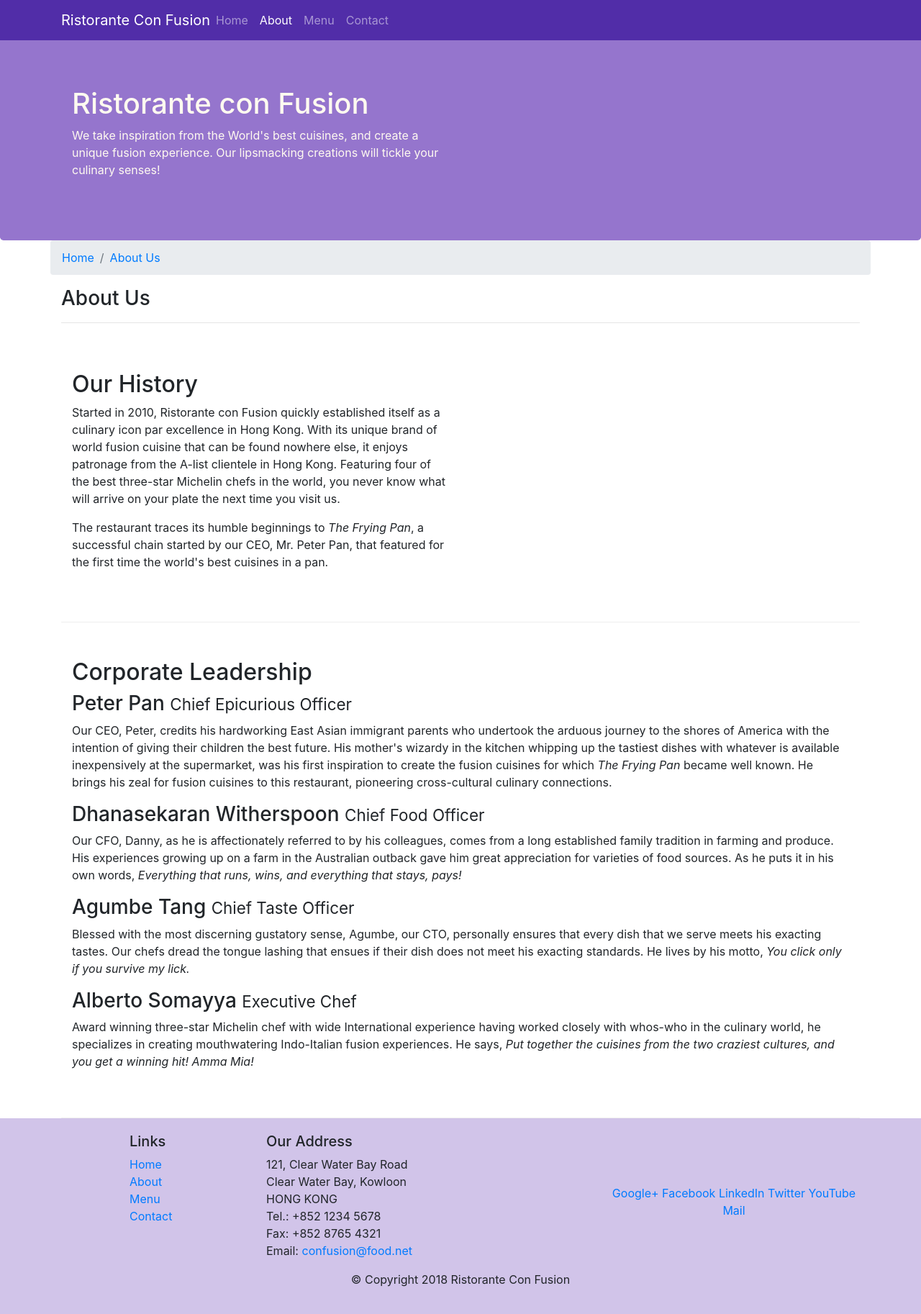
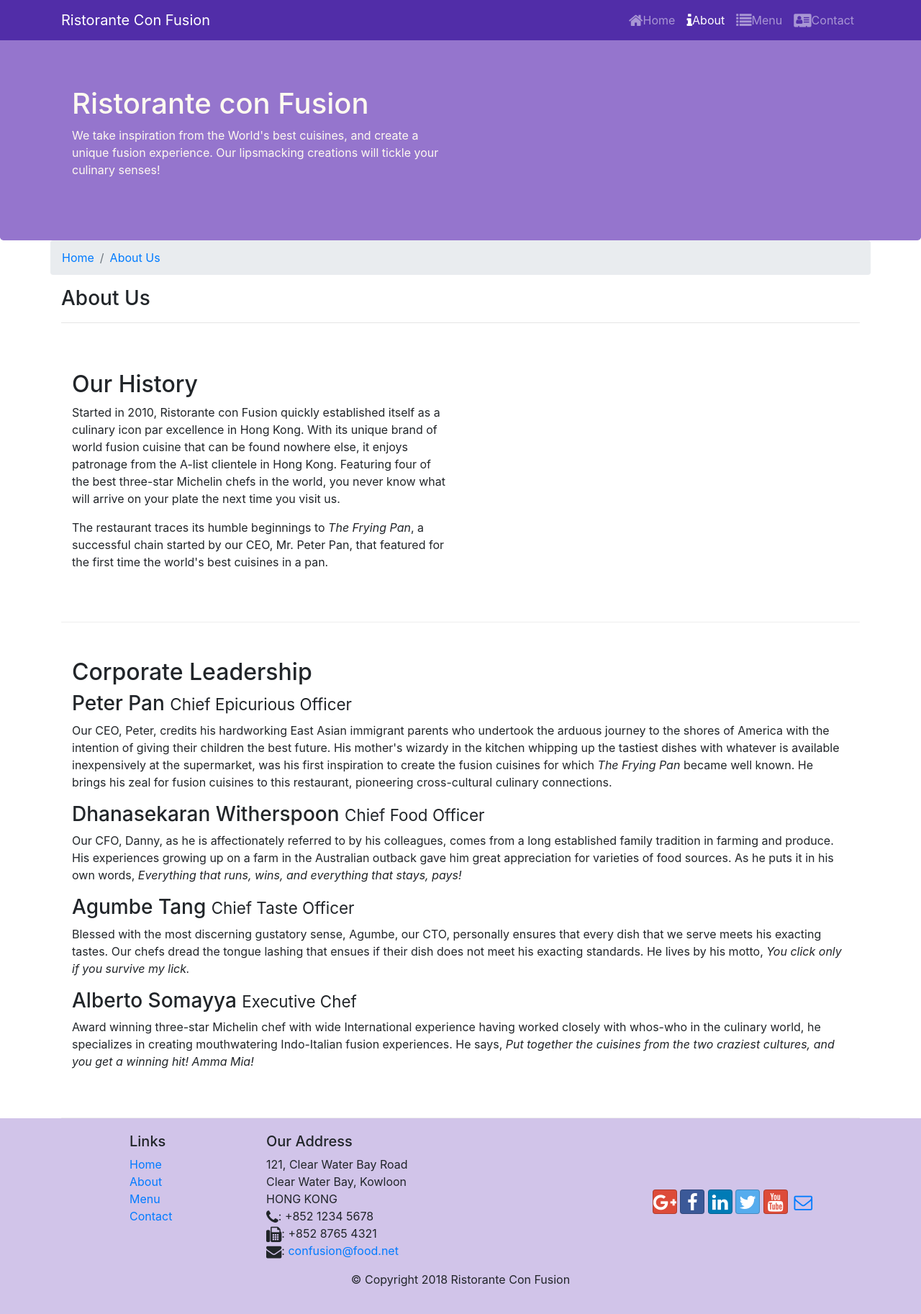
Before and after one commit to m0hit312000/Bootstrap_Learning, a website: page aboutus.html in a window 1280 px wide. Shown: the whole page at 72% size. Drawn offline with nearby package versions, Linux system fonts and the light colour scheme.

Commit message:
added-icons

```diff
--- a/aboutus.html
+++ b/aboutus.html
@@ -8,6 +8,8 @@
 
     <!-- Bootstrap CSS -->
     <link rel="stylesheet" href="node_modules/bootstrap/dist/css/bootstrap.min.css">
+    <link rel="stylesheet" href="node_modules/font-awesome/css/font-awesome.min.css">
+    <link rel="stylesheet" href="node_modules/bootstrap-social/bootstrap-social.css">
     <link rel="stylesheet" href="css/style.css">
     <title>Ristorante Con Fusion: About Us</title>
 
@@ -22,11 +24,11 @@
             </button>
           <a class="navbar-brand mr-auto" href="index.html">Ristorante Con Fusion</a>
           <div class="collapse navbar-collapse" id="Navbar">
-              <ul class="navbar-nav mr-auto">
-                  <li class="nav-item"><a class="nav-link" href="index.html">Home</a></li>
-                  <li class="nav-item active"><a class="nav-link" href="#">About</a></li>
-                  <li class="nav-item"><a class="nav-link" href="#">Menu</a></li>
-                  <li class="nav-item"><a class="nav-link" href="#">Contact</a></li>
+              <ul class="navbar-nav ml-auto">
+                  <li class="nav-item"><a class="nav-link" href="index.html"><span class="fa fa-home fa-lg"></span>Home</a></li>
+                  <li class="nav-item active"><a class="nav-link" href="#"><span class="fa fa-info fa-lg"></span>About</a></li>
+                  <li class="nav-item"><a class="nav-link" href="#"><span class="fa fa-list fa-lg"></span>Menu</a></li>
+                  <li class="nav-item"><a class="nav-link" href="#"><span class="fa fa-address-card fa-lg"> </span>Contact</a></li>
               </ul>
           </div>
 
@@ -103,19 +105,19 @@
 		              121, Clear Water Bay Road<br>
 		              Clear Water Bay, Kowloon<br>
 		              HONG KONG<br>
-		              Tel.: +852 1234 5678<br>
-		              Fax: +852 8765 4321<br>
-		              Email: <a href="mailto:confusion@food.net">confusion@food.net</a>
+		              <i class="fa fa-phone fa-lg"></i>: +852 1234 5678<br>
+		              <i class="fa fa-fax fa-lg"></i>: +852 8765 4321<br>
+		              <i class="fa fa-envelope fa-lg"></i>: <a href="mailto:confusion@food.net">confusion@food.net</a>
 		           </address>
                 </div>
                 <div class="col-12 col-sm-4 align-self-center">
                     <div class="text-center">
-                        <a href="http://google.com/+">Google+</a>
-                        <a href="http://www.facebook.com/profile.php?id=">Facebook</a>
-                        <a href="http://www.linkedin.com/in/">LinkedIn</a>
-                        <a href="http://twitter.com/">Twitter</a>
-                        <a href="http://youtube.com/">YouTube</a>
-                        <a href="mailto:">Mail</a>
+                        <a class="btn btn-social-icon btn-google" href="http://google.com/+"><i class="fa fa-google-plus fa-lg"></i></a>
+                        <a class="btn btn-social-icon btn-facebook" href="http://www.facebook.com/profile.php?id="><i class="fa fa-facebook fa-lg"></i></a>
+                        <a class="btn btn-social-icon btn-linkedin" href="http://www.linkedin.com/in/"><i class="fa fa-linkedin fa-lg"></i></a>
+                        <a class="btn btn-social-icon btn-twitter" href="http://twitter.com/"><i class="fa fa-twitter fa-lg"></i></a>
+                        <a class="btn btn-social-icon btn-google" href="http://youtube.com/"><i class="fa fa-youtube fa-lg"></i></a>
+                        <a class="btn btn-social-icon" href="mailto:"><i class="fa fa-envelope-o fa-lg"></i></a>
                     </div>
                 </div>
            </div>
--- a/package.json
+++ b/package.json
@@ -15,6 +15,8 @@
   },
   "dependencies": {
     "bootstrap": "^4.0.0",
+    "bootstrap-social": "^5.1.1",
+    "font-awesome": "^4.7.0",
     "jquery": "^3.3.1",
     "popper.js": "^1.12.9"
   }
```
Also changed, not shown: index.html (+16 -14 lines), 1 other file.
